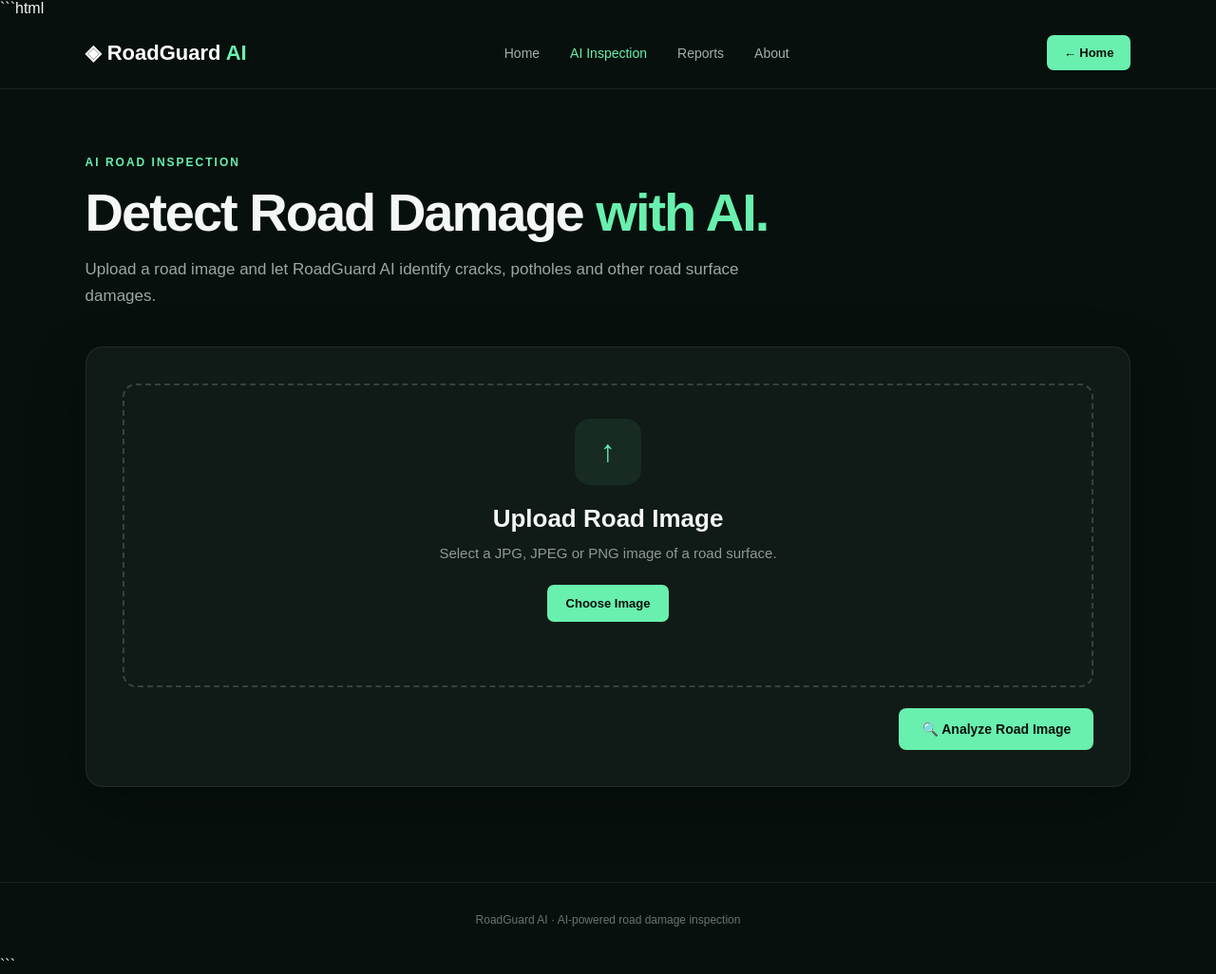
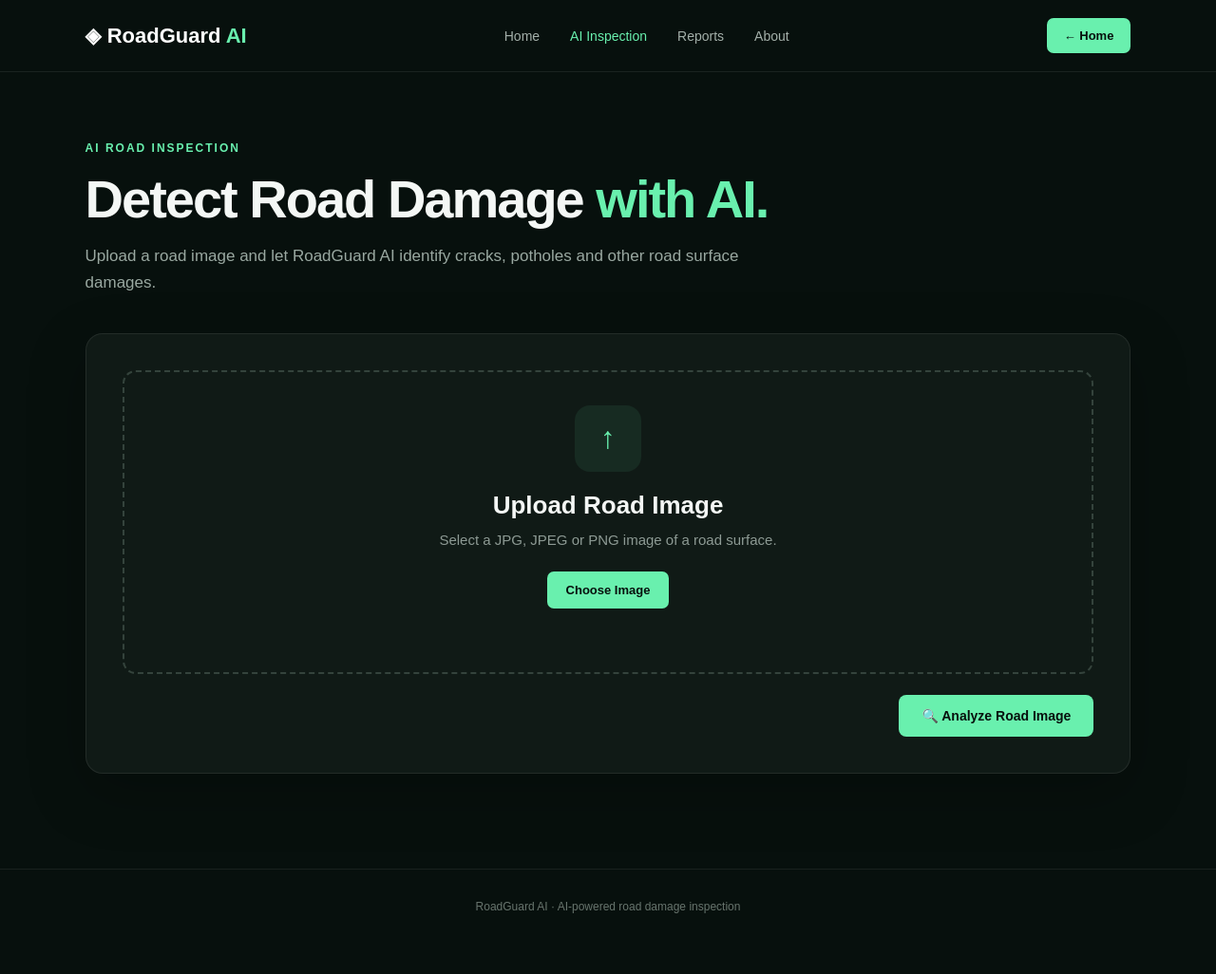
Before and after one commit to rokeshsri/RoadGuard-AI, a Flask app: page /detect in a window 1280 px wide. Shown: the whole page at 95% size. After the commit the page ends 962 px from the top, so only its background shows below. Run offline with Flask 3, Linux system fonts and the light colour scheme.

Commit message:
Update detect.html

````diff
--- a/templates/detect.html
+++ b/templates/detect.html
@@ -1,4 +1,3 @@
-```html
 <!DOCTYPE html>
 <html lang="en">
 
@@ -1052,7 +1051,7 @@
 
                         <div
                             class="confidence-fill"
-                            style="width: {{ item.confidence }}%;"
+                            style="width: {{ item.confidence}}%";
                         ></div>
 
                     </div>
@@ -1212,4 +1211,3 @@
 </body>
 
 </html>
-```
````
